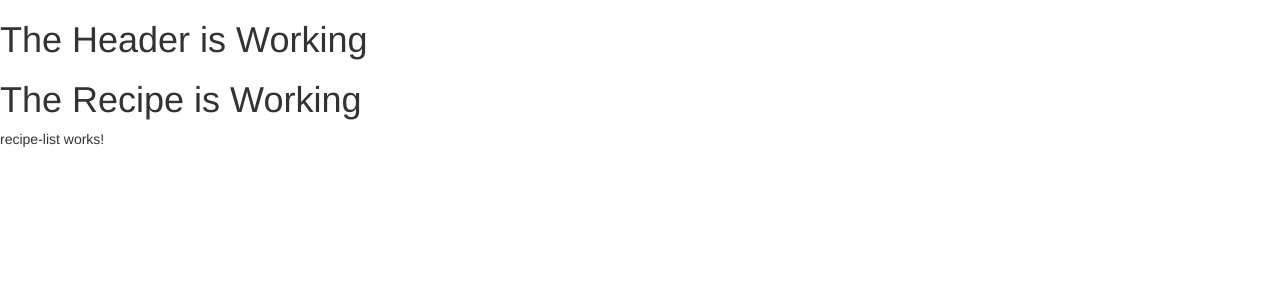
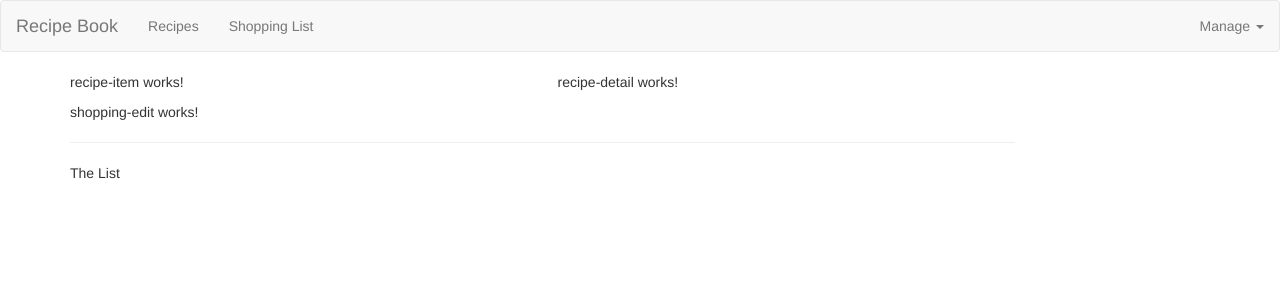
Before and after one commit to M4NS0/angular9-the-complete-guide, an Angular app in the folder class-three-app/: page / in a window 1280 px wide. Shown: the top 300 px of the page. Built offline with nearby package versions, Linux system fonts and the light colour scheme.

Commit message:
Dom's initial addings && Navigation bar

```diff
--- a/class-three-app/src/app/app.component.html
+++ b/class-three-app/src/app/app.component.html
@@ -1,3 +1,9 @@
 <app-header></app-header>
-<app-recipes></app-recipes>
-<app-recipe-list></app-recipe-list>
+<div class="container">
+    <div class="row">
+        <div class="col-md-12">
+            <app-recipes></app-recipes>
+            <app-shopping-list></app-shopping-list>
+        </div>
+    </div>
+</div>
--- a/class-three-app/src/app/header/header.component.html
+++ b/class-three-app/src/app/header/header.component.html
@@ -1 +1,24 @@
-<h1>The Header is Working</h1>
+<nav class="navbar navbar-default">
+    <div class="container-fluid">
+        <div class="navbar-header">
+            <a href="#" class="navbar-brand">Recipe Book</a>
+        </div>
+        <div class="colapse navbar-colapse">
+            <ul class="nav navbar-nav">
+                <li><a href="#">Recipes</a></li>
+                <li><a href="#">Shopping List</a></li>
+            </ul>
+
+            <ul class="nav navbar-nav navbar-right">
+                <li class="dropdown">
+                    <a href="#" class="dropdown-toggle" role="button">Manage <span class="caret"></span></a>
+                    <ul class="dropdown-menu">
+                        <li><a href="#">Save Data</a></li>
+                        <li><a href="#">Fetch Data</a></li>
+                    </ul>
+                </li>
+            </ul>
+
+        </div>
+    </div>
+</nav>
--- a/class-three-app/src/app/recipes/recipe-list/recipe-list.component.html
+++ b/class-three-app/src/app/recipes/recipe-list/recipe-list.component.html
@@ -1 +1 @@
-<p>recipe-list works!</p>
+<app-recipe-item></app-recipe-item>
--- a/class-three-app/src/app/recipes/recipes.component.html
+++ b/class-three-app/src/app/recipes/recipes.component.html
@@ -1 +1,8 @@
-<h1>The Recipe is Working</h1>
+<div class="row">
+    <div class="col-md-5">
+        <app-recipe-list></app-recipe-list>
+    </div>
+    <div class="col-md-7">
+        <app-recipe-detail></app-recipe-detail>
+    </div>
+</div>
--- a/class-three-app/src/app/shopping-list/shopping-list.component.html
+++ b/class-three-app/src/app/shopping-list/shopping-list.component.html
@@ -1 +1,8 @@
-<p>shopping-list works!</p>
+<div class="row">
+    <div class="col-xs-10">
+        <app-shopping-edit></app-shopping-edit>
+        <hr>
+        <p>The List</p>
+    </div>
+
+</div>
```
Also changed, not shown: 1 other file (tests, documents, lock files or other folders).
